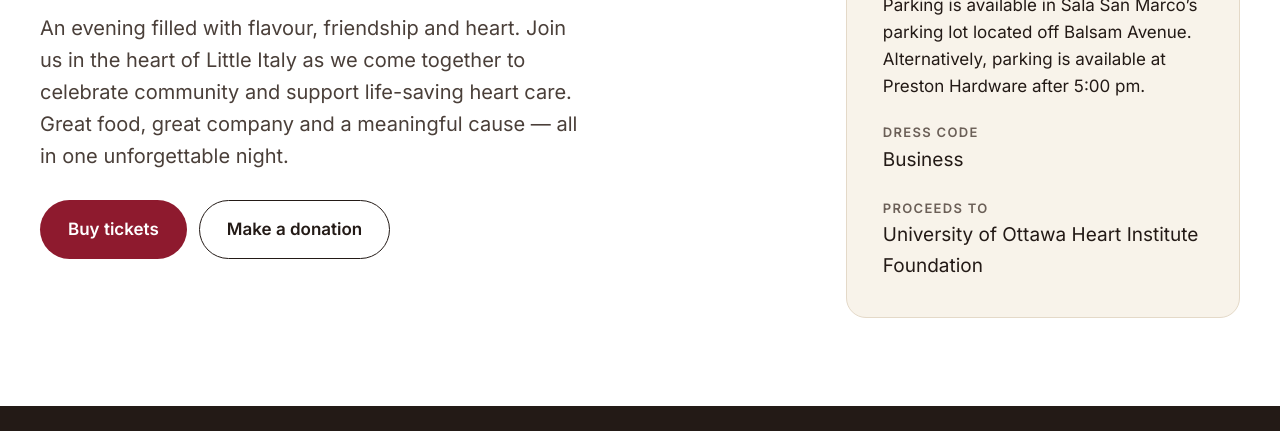
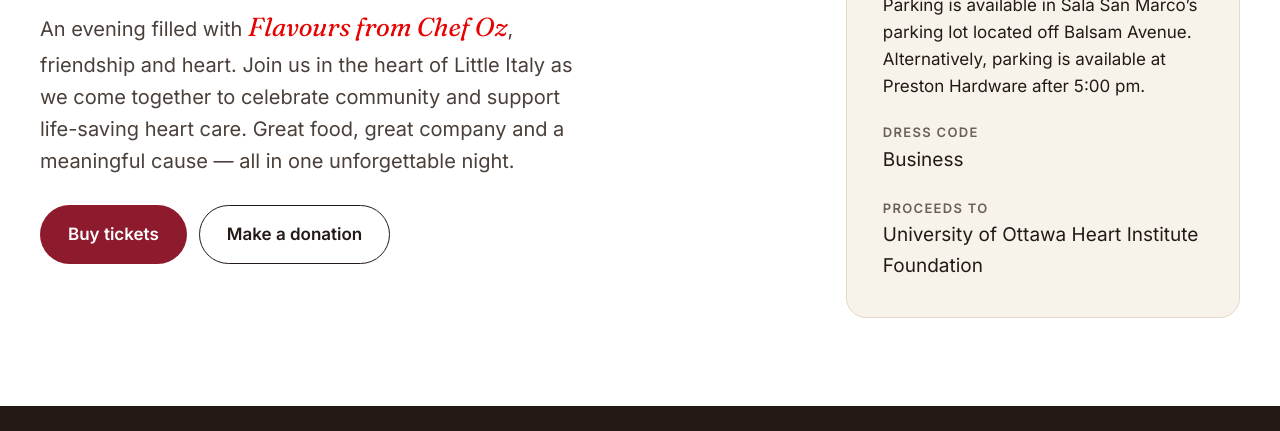
Before and after one commit to colinzappia/heartoflittleitaly, a plain HTML site: page index.html in a window 1280 px wide. Shown: the part 669-1100 px from the top of the page. Drawn offline with Linux system fonts and the light colour scheme.

Commit message:
Update index.html

```diff
--- a/index.html
+++ b/index.html
@@ -49,7 +49,7 @@ img{max-width:100%}
 <div style="max-width: 1200px; margin: 0 auto; padding: 56px 24px 88px; display: flex; flex-wrap: wrap; gap: 56px; align-items: center">
 <div style="flex: 999 1 560px; min-width: 0; display: flex; flex-direction: column; gap: 28px">
 <h1 style="margin: 0"><img src="images/logo.jpg" alt="Heart of Little Italy, in support of the University of Ottawa Heart Institute Foundation" style="display: block; width: 100%; max-width: 580px; height: auto"></h1>
-<p style="margin: 0; max-width: 34rem; font-size: 20px; color: #4A3F39">An evening filled with flavour, friendship and heart. Join us in the heart of Little Italy as we come together to celebrate community and support life-saving heart care. Great food, great company and a meaningful cause — all in one unforgettable night.</p>
+<p style="margin: 0; max-width: 34rem; font-size: 20px; color: #4A3F39">An evening filled with <strong style="font-family: Fraunces, Georgia, serif; font-style: italic; font-weight: 700; font-size: 1.3em; color: #E70201">Flavours from Chef Oz</strong>, friendship and heart. Join us in the heart of Little Italy as we come together to celebrate community and support life-saving heart care. Great food, great company and a meaningful cause — all in one unforgettable night.</p>
 <div style="display: flex; flex-wrap: wrap; gap: 12px">
 <a href="#tickets" style="background: #8E1A2E; color: #FFFFFF; text-decoration: none; font-weight: 600; padding: 16px 28px; border-radius: 999px">Buy tickets</a>
 <a href="#donate" style="background: transparent; color: #231A16; text-decoration: none; font-weight: 600; padding: 15px 27px; border-radius: 999px; border: 1px solid #231A16">Make a donation</a>
```
